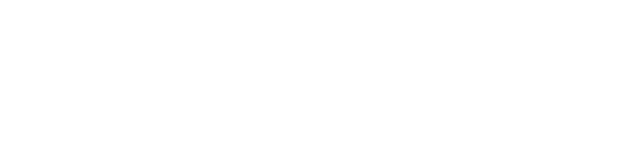
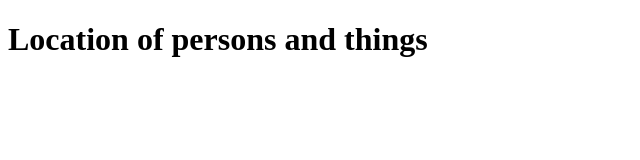
Before and after one commit to ElNisio/localio.me, a plain HTML site: page site/index.html in a window 1280 px wide. Shown: the whole page, without its empty margins (0-640 px from the left). Drawn offline with Linux system fonts and the light colour scheme.

Commit message:
Explication

```diff
--- a/site/index.html
+++ b/site/index.html
@@ -1,9 +1,9 @@
 <!DOCTYPE html>
 <html>
 <head>
-	<title></title>
+	<title>LOCALIO ME</title>
 </head>
 <body>
-
+	<h1>Location of persons and things</h1>
 </body>
 </html>
```
